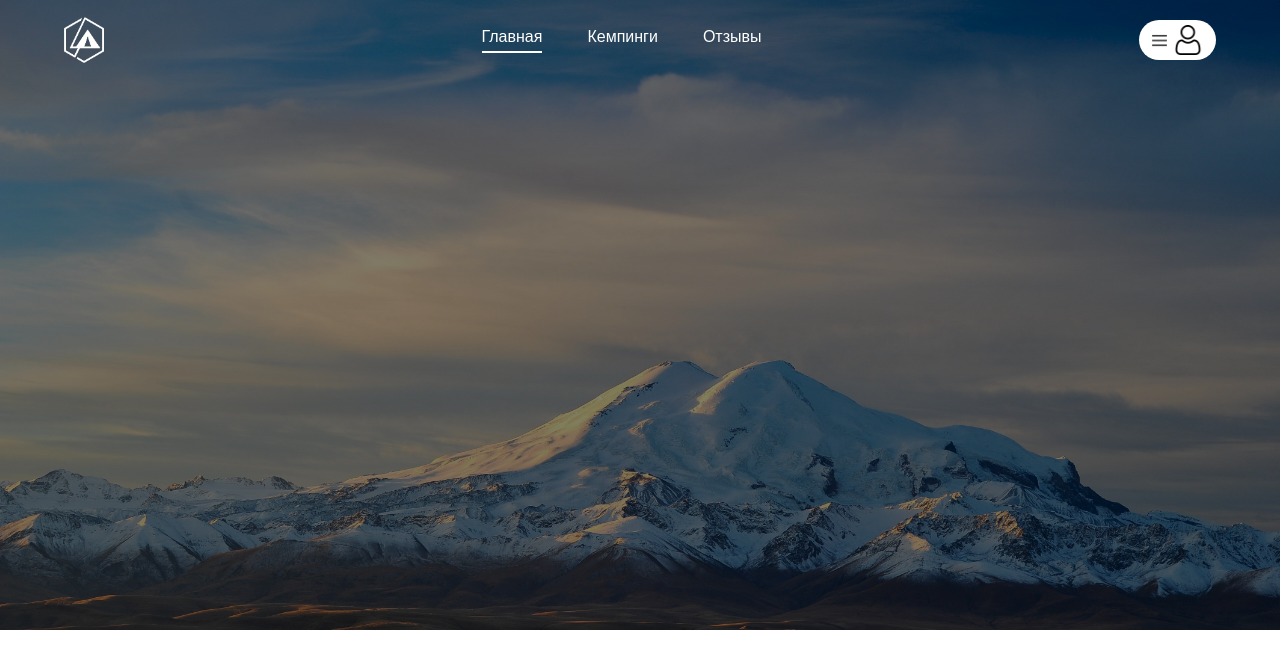
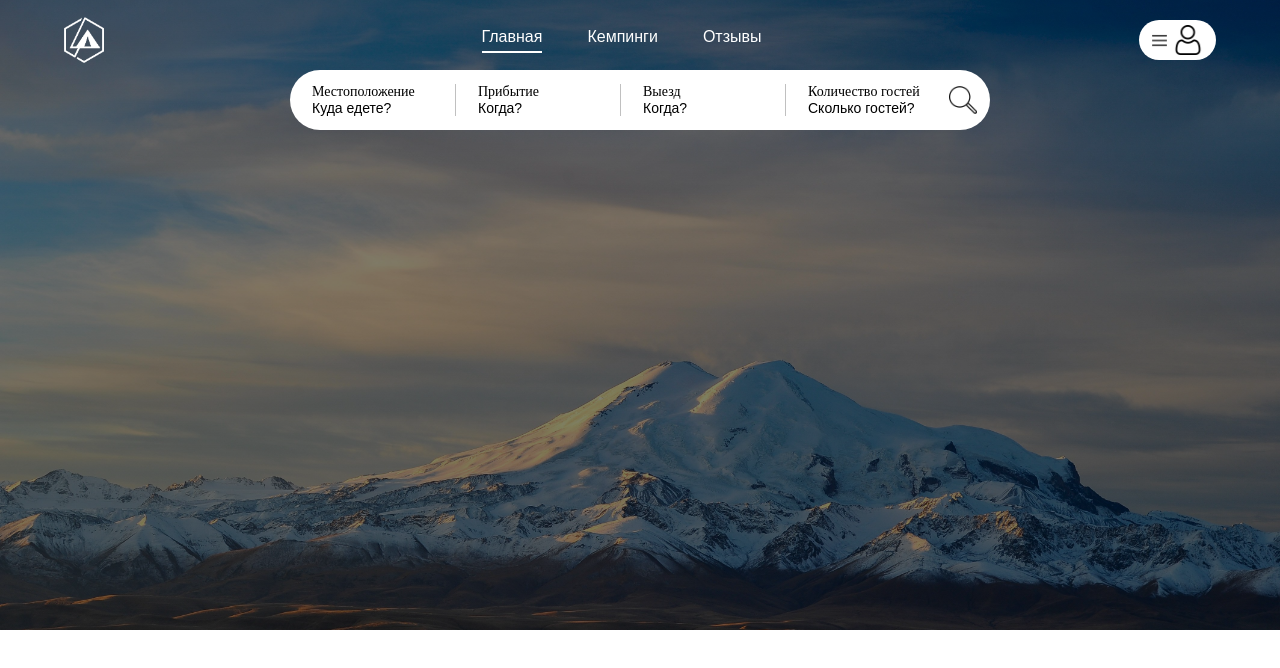
Before and after one commit to biryusal/LetsCampDev, a React app: page / in a window 1280 px wide. Shown: the top 668 px of the page. Built offline with nearby package versions, Linux system fonts and the light colour scheme.

Commit message:
Добавил Роутер кемпингов на лендинг-страницу.

```diff
--- a/src/js/components/Header/Header.js
+++ b/src/js/components/Header/Header.js
@@ -17,15 +17,15 @@ export default (props) => {
   }
 
   return(
-    <header className = {isScrolled ? "header header--scrolled header--fixed" : "header"}>
+    <header className = {isScrolled ? "header header_scrolled header_fixed" : "header"}>
       <div className = "container header__wrapper">
         <img className = "header__logo" src = {isScrolled ? BlackLogo : WhiteLogo} alt = "Логотип LetsCamp"></img>
           {isScrolled ? <input type = "text" className = "header__input" placeholder = "Куда едем?"></input> : <div className = "header__links">
-            <NavLink className = "header__link" activeClassName = "header__link--active" exact to = "/">Главная</NavLink>
-            <NavLink className = "header__link" activeClassName = "header__link--active" exact to = "/campings/page/1">Кемпинги</NavLink>
-            <NavLink className = "header__link" activeClassName = "header__link--active" exact to = "/reviews">Отзывы</NavLink>
+            <NavLink className = "header__link" activeClassName = "header__link_active" exact to = "/">Главная</NavLink>
+            <NavLink className = "header__link" activeClassName = "header__link_active" exact to = "/campings/page/1">Кемпинги</NavLink>
+            <NavLink className = "header__link" activeClassName = "header__link_active" exact to = "/reviews">Отзывы</NavLink>
           </div>}
-          <button onClick = {sideModulHandler} className = {isScrolled ? "header__auth header__auth--gray" : "header__auth"}>
+          <button onClick = {sideModulHandler} className = {isScrolled ? "header__auth header__auth_gray" : "header__auth"}>
             <img className = "header__auth__image" src = {BurgerMenu} alt = "Логотип LetsCamp"></img>
             <img className = "header__auth__image" src = {User} alt = "Логотип LetsCamp"></img>
           </button>
--- a/src/js/components/Header/Header.scss
+++ b/src/js/components/Header/Header.scss
@@ -1,6 +1,8 @@
 .header {
 
   background-color: transparent;
+
+  z-index: 9999;
 
   @media screen and (min-width: 1440px) {
     height: 80px;
@@ -14,12 +16,12 @@
     height: 60px;
   }
 
-  &--scrolled {
+  &_scrolled {
     background-color: white;
     box-shadow: 0 5px 10px rgba(0, 0, 0, 0.25);
   }
 
-  &--fixed {
+  &_fixed {
     position: fixed;
     width: 100%;
   }
@@ -73,7 +75,7 @@
   &__link {
     color: white;
     font-size: 16px;
-    &--active {
+    &_active {
       border-bottom: 2px solid #fff;
       padding-bottom: 5px;
     }
@@ -97,7 +99,7 @@
         height: 30px;
       }
     }
-    &--gray {
+    &_gray {
       border: 1px solid gray;
     }
   }
--- a/src/js/components/Main/Main.js
+++ b/src/js/components/Main/Main.js
@@ -1,6 +1,7 @@
 import React, {useState} from "react";
+import "./Main.scss";
 import Header from "../Header/Header";
-import "./Main.scss";
+import Router from "./Router";
 
 export default () => {
   const [isHeaderScrolled, setHeaderScrolled] = useState(false);
@@ -17,8 +18,12 @@ export default () => {
   return(
     <>
       <Header isScrolled = {isHeaderScrolled}/>
-      <main className = {isHeaderScrolled ? "main main--scrolled" : "main"}>
-
+      <main className = "main">
+        <div className = {isHeaderScrolled ? "main__imgBackground main__imgBackground_scrolled" : "main__imgBackground"}>
+          <div className = "container">
+            <Router />
+          </div>
+        </div>
       </main>
     </>
   )
--- a/src/js/components/Main/Main.scss
+++ b/src/js/components/Main/Main.scss
@@ -1,4 +1,5 @@
 .main {
+  &__imgBackground {
     background: linear-gradient(rgba(0, 0, 0, 0.5), rgba(0, 0, 0, 0.5)), url("../../../img/MainHeaderBackground.jpg") no-repeat;
     @media screen and (min-width: 1440px) {
       height: 80vh;
@@ -19,7 +20,7 @@
       padding-top: 60px;
     }
 
-  &--scrolled {
+    &_scrolled {
       margin-top: 0px;
     }
 
@@ -33,6 +34,7 @@
     }
     width: 100%;
     background-size: cover;
+  }
 
   &__check {
     height: 2000px;
@@ -52,7 +54,3 @@
     }
   }
 }
-
-.kek {
-  height: 3000px;
-}
--- /dev/null
+++ b/src/js/components/Main/Router/Router.js
@@ -0,0 +1,33 @@
+import React from "react";
+import "./Router.scss";
+
+export default () => {
+  return (
+    <div className = "router__wrapper">
+      <div className = "router__option">
+        <div className = "router__info">
+          <span className = "router__header">Местоположение</span>
+          <span className = "router__text">Куда едете?</span>
+        </div>
+      </div>
+      <div className = "router__option">
+        <div className = "router__info">
+          <span className = "router__header">Прибытие</span>
+          <span className = "router__text">Когда?</span>
+        </div>
+      </div>
+      <div className = "router__option">
+        <div className = "router__info">
+          <span className = "router__header">Выезд</span>
+          <span className = "router__text">Когда?</span>
+        </div>
+      </div>
+      <div className = "router__option">
+        <div className = "router__info">
+          <span className = "router__header">Количество гостей</span>
+          <span className = "router__text">Сколько гостей?</span>
+        </div>
+      </div>
+    </div>
+  )
+}
--- /dev/null
+++ b/src/js/components/Main/Router/Router.scss
@@ -0,0 +1,72 @@
+.router {
+  &__wrapper {
+    margin: 0 auto;
+    display: flex;
+    justify-content: space-between;
+    background-color: white;
+    border-radius: 50px;
+    background-image: url("../../../../img/magnify.png");
+    background-repeat: no-repeat;
+    @media screen and (min-width: 1440px) {
+      width: 810px;
+      height: 70px;
+      background-size: 5%;
+      background-position: 97% 50%;
+    }
+    @media screen and (min-width: 768px) and (max-width: 1439px) {
+      width: 700px;
+      height: 60px;
+      background-size: 4%;
+      background-position: 98% 50%;
+    }
+    @media screen and (max-width: 767px) {
+      display: none;
+    }
+  }
+  &__info {
+    display: flex;
+    flex-direction: column;
+    width: 100%;
+    border-left: 1px solid rgb(192, 192, 192);
+    padding-left: 22px;
+    @media screen and (min-width: 1440px) {
+
+    }
+  }
+  &__header {
+    font-family: "Golos Medium";
+    font-size: 14px;
+  }
+  &__text {
+    font-size: 14px;
+  }
+  &__option {
+    cursor: pointer;
+    width: 100%;
+    display: flex;
+    align-items: center;
+    border-collapse: collapse;
+    transition: .1s;
+    &:first-of-type {
+      .router__info {
+        border: 0px;
+      }
+    }
+    &:last-of-type {
+      padding-right: 40px;
+    }
+    &:hover {
+      border-radius: 50px;
+      background-color: rgba(0, 0, 0, 0.25);
+      transition: .1s;
+      .router__info {
+        border: 0px;
+      }
+      + div {
+        .router__info {
+          border: 0px;
+        }
+      }
+    }
+  }
+}
--- /dev/null
+++ b/src/js/components/Main/Router/index.js
@@ -0,0 +1,2 @@
+import Router from "./Router";
+export default Router;
--- a/src/sass/container.scss
+++ b/src/sass/container.scss
@@ -1,6 +1,5 @@
 .container {
   margin: 0 auto;
-  color: white;
   @media screen and (min-width: 1440px) {
     width: 80%;
     max-width: 1600px;
```
Lines whose indentation alone changed are shown as unchanged.
